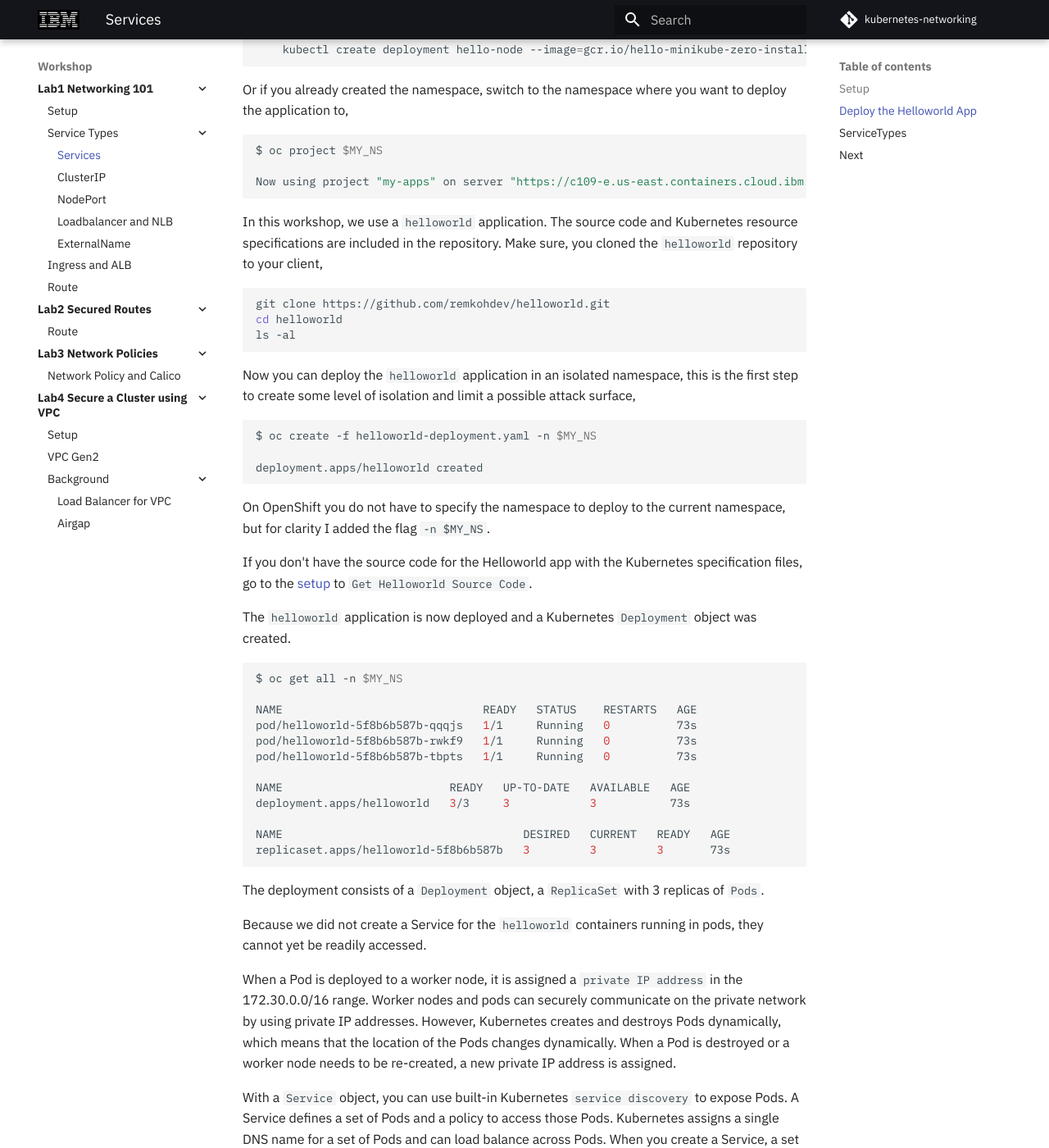
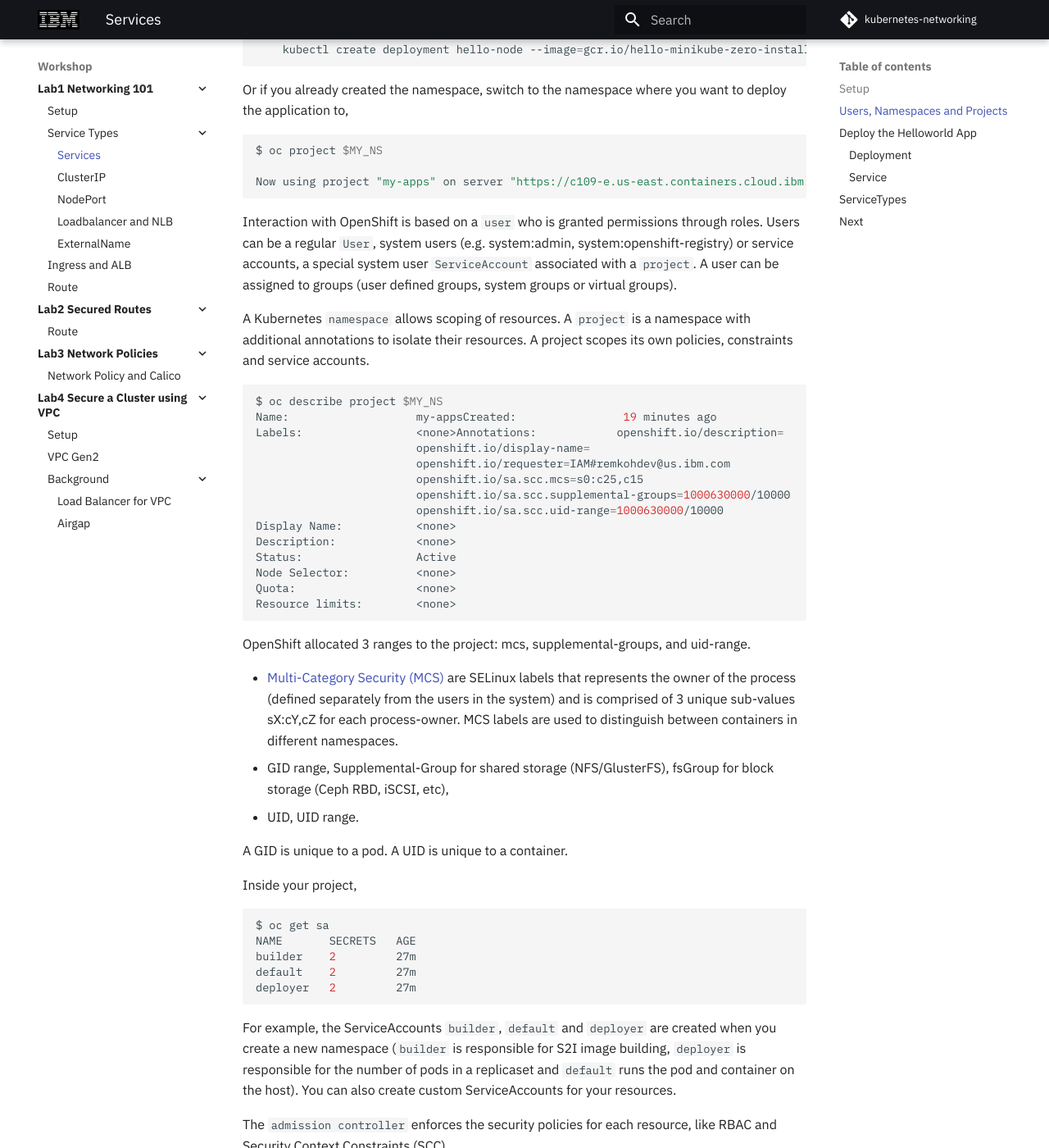
Before and after one commit to IBM/kubernetes-networking, an MkDocs documentation site: the page built from docs/services/services.md, in a window 1280 px wide and 1400 px high, scrolled down 1090 px. Shown: the whole window at 82% size. Built offline with MkDocs 1.6.1 and Material for MkDocs 9.7.7, drawn with Linux system fonts in a browser that asks for light colours; comment, search, counter and statistics services are not loaded; some of the changed text lies outside the part shown.

Commit message:
add isolation notes

````diff
--- a/docs/services/services.md
+++ b/docs/services/services.md
@@ -6,7 +6,7 @@ This tutorial will demonstrate different ways to control traffic on a Kubernetes
 
 For setup and pre-requisities, go [here](setup1.md).
 
-Make sure you are connected to the Kubernetes cluster.
+Make sure you are connected to the Kubernetes cluster and you're in the desired namespace or project.
 
 ```bash
 $ oc config current-context
@@ -16,18 +16,18 @@ my-apps/c115-e-us-south-containers-cloud-ibm-com:32370/IAM#remkohdev@us.ibm.com
 
 If you are not connected to your cluster, finish the [setup](setup1.md).
 
-## Deploy the Helloworld App
+## Users, Namespaces and Projects
 
-To deploy the application to a Kubernetes cluster in an isolated namespace, we create a separate namespace for the application. Throughout the tutorial I will use environment variables in the commands.
+To deploy the application to a Kubernetes cluster in an isolated namespace, we create a separate namespace for the application to isolate our resources.
 
-First, create an environment variable for a namespace to deploy our application,
+Create an environment variable for the namespace or project to use in this tutorial,
 
 ```bash
 MY_NS=my-apps
 echo $MY_NS
 ```
 
-Create the namespace,
+If you did not create the namespace yet, create the namespace,
 
 ```bash
 $ oc new-project $MY_NS
@@ -51,13 +51,60 @@ $ oc project $MY_NS
 Now using project "my-apps" on server "https://c109-e.us-east.containers.cloud.ibm.com:31345".
 ```
 
-In this workshop, we use a `helloworld` application. The source code and Kubernetes resource specifications are included in the repository. Make sure, you cloned the `helloworld` repository to your client,
+Interaction with OpenShift is based on a `user` who is granted permissions through roles. Users can be a regular `User`, system users (e.g. system:admin, system:openshift-registry) or service accounts, a special system user `ServiceAccount` associated with a `project`. A user can be assigned to groups (user defined groups, system groups or virtual groups).
+
+A Kubernetes `namespace` allows scoping of resources. A `project` is a namespace with additional annotations to isolate their resources. A project scopes its own policies, constraints and service accounts.
+
+```bash
+$ oc describe project $MY_NS
+Name:                   my-appsCreated:                19 minutes ago
+Labels:                 <none>Annotations:            openshift.io/description=
+                        openshift.io/display-name=
+                        openshift.io/requester=IAM#remkohdev@us.ibm.com
+                        openshift.io/sa.scc.mcs=s0:c25,c15
+                        openshift.io/sa.scc.supplemental-groups=1000630000/10000
+                        openshift.io/sa.scc.uid-range=1000630000/10000
+Display Name:           <none>
+Description:            <none>
+Status:                 Active
+Node Selector:          <none>
+Quota:                  <none>
+Resource limits:        <none>
+```
+
+OpenShift allocated 3 ranges to the project: mcs, supplemental-groups, and uid-range.
+
+* [Multi-Category Security (MCS)](https://access.redhat.com/documentation/en-us/red_hat_enterprise_linux/5/html/deployment_guide/sec-mcs-ov) are SELinux labels that represents the owner of the process (defined separately from the users in the system) and is comprised of 3 unique sub-values sX:cY,cZ for each process-owner. MCS labels are used to distinguish between containers in different namespaces.
+* GID range, Supplemental-Group for shared storage (NFS/GlusterFS), fsGroup for block storage (Ceph RBD, iSCSI, etc),
+* UID, UID range.
+
+A GID is unique to a pod. A UID is unique to a container.
+
+Inside your project,
+
+```bash
+$ oc get sa
+NAME       SECRETS   AGE
+builder    2         27m
+default    2         27m
+deployer   2         27m
+```
+
+For example, the ServiceAccounts `builder`, `default` and `deployer` are created when you create a new namespace (`builder` is responsible for S2I image building, `deployer` is responsible for the number of pods in a replicaset and `default` runs the pod and container on the host). You can also create custom ServiceAccounts for your resources.
+
+The `admission controller` enforces the security policies for each resource, like RBAC and Security Context Constraints (SCC).
+
+## Deploy the Helloworld App
+
+In this workshop, we use a `helloworld` application. The source code and Kubernetes resource specifications are included in the repository. Make sure, you cloned the `helloworld` repository to your client.
 
 ```bash
 git clone https://github.com/remkohdev/helloworld.git
 cd helloworld
 ls -al
 ```
+
+### Deployment
 
 Now you can deploy the `helloworld` application in an isolated namespace, this is the first step to create some level of isolation and limit a possible attack surface,
 
@@ -67,9 +114,7 @@ $ oc create -f helloworld-deployment.yaml -n $MY_NS
 deployment.apps/helloworld created
 ```
 
-On OpenShift you do not have to specify the namespace to deploy to the current namespace, but for clarity I added the flag `-n $MY_NS`.
-
-If you don't have the source code for the Helloworld app with the Kubernetes specification files, go to the [setup](setup1.md) to `Get Helloworld Source Code`.
+On OpenShift you do not have to specify the namespace to deploy to the current namespace, but for clarity the flag `-n $MY_NS` was added.
 
 The `helloworld` application is now deployed and a Kubernetes `Deployment` object was created.
 
@@ -90,9 +135,9 @@ replicaset.apps/helloworld-5f8b6b587b   3         3         3       73s
 
 The deployment consists of a `Deployment` object, a `ReplicaSet` with 3 replicas of `Pods`.
 
-Because we did not create a Service for the `helloworld` containers running in pods, they cannot yet be readily accessed.
+### Service
 
-When a Pod is deployed to a worker node, it is assigned a `private IP address` in the 172.30.0.0/16 range. Worker nodes and pods can securely communicate on the private network by using private IP addresses. However, Kubernetes creates and destroys Pods dynamically, which means that the location of the Pods changes dynamically. When a Pod is destroyed or a worker node needs to be re-created, a new private IP address is assigned.
+Because we did not create a Service for the `helloworld` containers running in pods, they cannot yet be easily accessed. When a Pod is deployed to a worker node, it is assigned a `private IP address` in the 172.30.0.0/16 range. Worker nodes and pods can securely communicate on the private network by using private IP addresses. However, Kubernetes creates and destroys Pods dynamically, which means that the location of the Pods changes dynamically. When a Pod is destroyed or a worker node needs to be re-created, a new private IP address is assigned.
 
 With a `Service` object, you can use built-in Kubernetes `service discovery` to expose Pods. A Service defines a set of Pods and a policy to access those Pods. Kubernetes assigns a single DNS name for a set of Pods and can load balance across Pods. When you create a Service, a set of pods and `EndPoints` are created to manage access to the pods.
 
@@ -106,14 +151,14 @@ The default type is `ClusterIP`. To expose a Service onto an external IP address
 
 Available Service types:
 
-- **ClusterIP**: Exposes the Service on a cluster-internal IP. This is the default ServiceType.
-- **NodePort**: Exposes the Service on each Node’s IP at a static port (the NodePort). A ClusterIP Service, to which the NodePort Service routes, is automatically created. You’ll be able to contact the NodePort Service, from outside the cluster, by requesting `NodeIP`:`NodePort`.
-- **LoadBalancer**: Exposes the Service externally using a cloud provider’s load balancer. NodePort and ClusterIP Services, to which the external load balancer routes, are automatically created.
-- **ExternalName**: Maps the Service to the contents of the externalName field (e.g. foo.bar.example.com), by returning a CNAME record.
+* **ClusterIP**: Exposes the Service on a cluster-internal IP. This is the default ServiceType.
+* **NodePort**: Exposes the Service on each Node’s IP at a static port (the NodePort). A ClusterIP Service, to which the NodePort Service routes, is automatically created. You’ll be able to contact the NodePort Service, from outside the cluster, by requesting `NodeIP`:`NodePort`.
+* **LoadBalancer**: Exposes the Service externally using a cloud provider’s load balancer. NodePort and ClusterIP Services, to which the external load balancer routes, are automatically created.
+* **ExternalName**: Maps the Service to the contents of the externalName field (e.g. foo.bar.example.com), by returning a CNAME record.
 
-You can also use `Ingress` in place of `Service` to expose HTTP/HTTPS Services. Ingress however is technically not a ServiceType, but it acts as the entry point for your cluster and lets you consolidate routing rules into a single resource.
+You can also use `Ingress` in addition to `Service` to expose HTTP/HTTPS Services. Ingress however is technically not a ServiceType. It acts as the entry point for your cluster and lets you consolidate routing rules into a single resource.
 
-A `Route` is similar to `Ingress` and was created on OpenShift before the introduction of `Ingress` in Kubernetes. Route has additional capabilities such as splitting traffic between multiple backends and sticky sessions. Route design principles heavily influenced the Ingress design.
+A `Route` is similar to `Ingress` and was created for OpenShift before the introduction of `Ingress` in Kubernetes. Route has additional capabilities such as splitting traffic between multiple backends and sticky sessions. Route design principles heavily influenced the Ingress design.
 
 ## Next
 
````
Also changed, not shown: docs/setup/setup1.md (+16 -0 lines).
